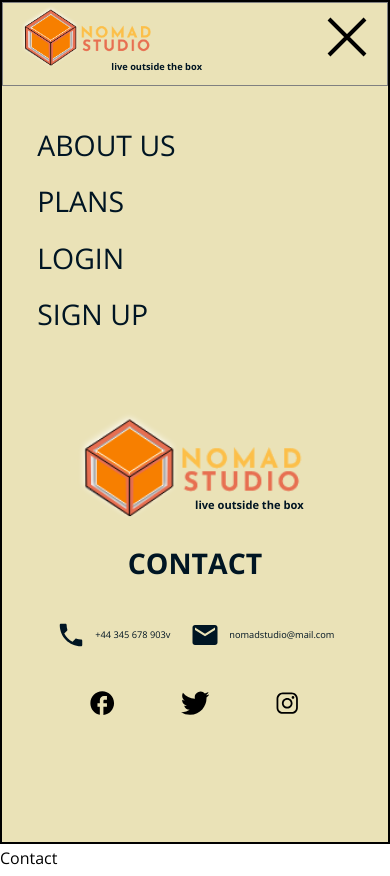
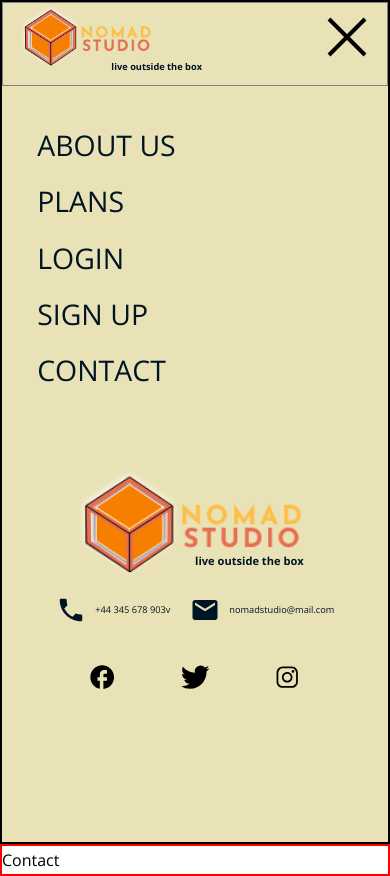
Before and after one commit to viest1/Alpaca_Frontend, a React (Create React App) app: page /contact in a window 390 px wide. Both pictures are taken after a click on the icon 348 px from the left and 40 px from the top of the page. Built offline with nearby package versions, Linux system fonts and the light colour scheme.

Commit message:
Just added the contact link to the nav and removed the CONTACT TITLE from the phone navBar Footer

```diff
--- a/src/assets/styles/GlobalStyle.ts
+++ b/src/assets/styles/GlobalStyle.ts
@@ -7,6 +7,8 @@ export const GlobalStyle = createGlobalStyle`
   *:after {
     box-sizing: inherit;
   }
+
+
 
   #root{
     min-height: 100vh;
--- a/src/components/molecules/Contact/Contact.tsx
+++ b/src/components/molecules/Contact/Contact.tsx
@@ -12,11 +12,17 @@ const StyledContact = styled.div`
   justify-content: center;
   gap: 2rem;
 `;
-const StyledContactWord = styled.div`
+
+//= =====================
+// THIS IS THE STYLE I DELETED
+// FROM THE FOOTER CONTACT TITLE
+//= =====================
+/* const StyledContactWord = styled.div`
   display: flex;
   margin: auto;
   font-weight: bold;
-`;
+`; */
+
 const StyledTeleEmail = styled.div`
   display: flex;
   gap: 0.6rem;
@@ -38,7 +44,6 @@ const StyledSocialNetWorks = styled.div`
 function Contact() {
   return (
     <StyledContact>
-      <StyledContactWord>CONTACT</StyledContactWord>
       <StyledTeleEmail>
         <MdLocalPhone fontSize={30} />
         <StyledTeleEmail>{dataContact.telephone}</StyledTeleEmail>
--- a/src/components/organisms/Header/Header.tsx
+++ b/src/components/organisms/Header/Header.tsx
@@ -79,6 +79,11 @@ const data = [
     path: 'signUp',
     text: 'SIGN UP',
     id: 4
+  },
+  {
+    path: 'contact',
+    text: 'CONTACT',
+    id: 5
   }
 ];
 
--- a/src/components/templates/Contact/Contact.tsx
+++ b/src/components/templates/Contact/Contact.tsx
@@ -1,10 +1,15 @@
 import React from 'react';
+import styled from 'styled-components';
+
+const PageContainer = styled.div`
+  border: 2px solid red;
+`;
 
 function Contact(): JSX.Element {
   return (
-    <div>
+    <PageContainer>
       <div>Contact</div>
-    </div>
+    </PageContainer>
   );
 }
 
```
